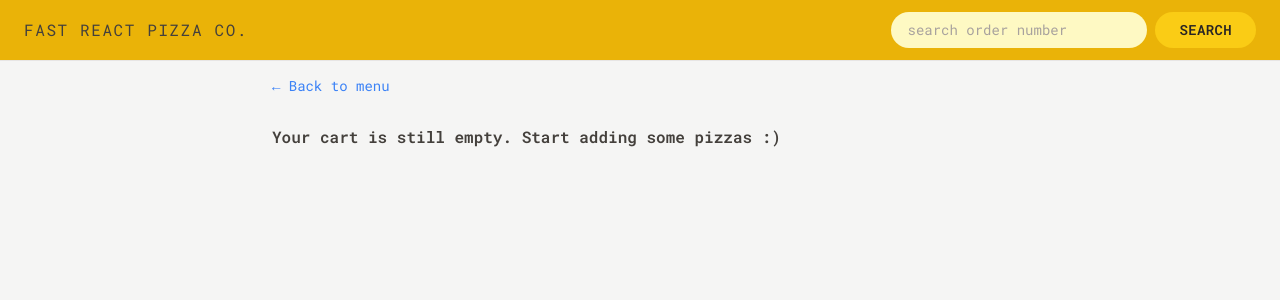
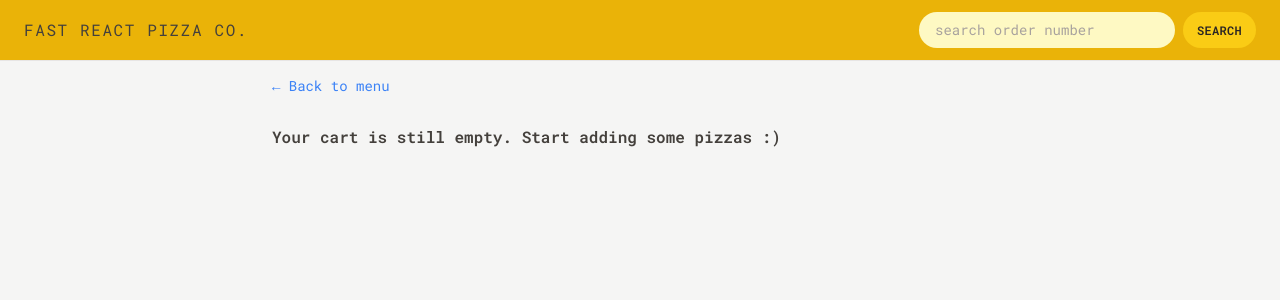
Before and after one commit to farshadahmadian/fast_react_pizza, a React (Vite) app: page /cart in a window 1280 px wide. Shown: the top 300 px of the page. Built offline with nearby package versions, Linux system fonts and the light colour scheme.

Commit message:
add reset username and cart

```diff
--- a/src/features/order/SearchOrder.tsx
+++ b/src/features/order/SearchOrder.tsx
@@ -19,19 +19,22 @@ function SearchOrder() {
   }
 
   return (
-    <form onSubmit={handleSubmit}>
+    <form
+      onSubmit={handleSubmit}
+      className="col-span-2 col-start-1 row-start-2 flex gap-2"
+    >
       <input
         placeholder="search order number"
         type="search"
         value={searchId}
         onChange={handleChange}
-        className="w-28 rounded-full bg-yellow-100 px-4 py-2 text-sm transition-all duration-300 placeholder:text-stone-400 focus:outline-none focus:ring focus:ring-yellow-500 focus:ring-opacity-50 sm:w-64 sm:focus:w-72"
+        className="flex-grow rounded-full bg-yellow-100 px-4 py-2 text-sm transition-all duration-300 placeholder:text-stone-400 focus:outline-none focus:ring focus:ring-yellow-500 focus:ring-opacity-50 sm:w-64 sm:focus:w-72"
       />
       <Button
-        sizeType="primary"
-        className="ml-2 !py-2"
+        sizeType="round"
         disabled={false}
         type="submit"
+        className="tracking-wide"
       >
         Search
       </Button>
--- a/src/features/user/Username.tsx
+++ b/src/features/user/Username.tsx
@@ -1,15 +1,34 @@
-import { useSelector } from "react-redux";
+import { useDispatch, useSelector } from "react-redux";
 import { RootStateType } from "../../store";
+import Button from "../../ui/Button";
+import { updateName } from "./userSlice";
+import { useNavigate } from "react-router-dom";
+import { updateUserLocalStorage } from "./utils";
+import { updateCartLocalStorage } from "../cart/utils";
 
 function Username() {
   const username = useSelector(
     (rootState: RootStateType) => rootState.user.username,
   );
+  const dispatch = useDispatch();
+  const navigate = useNavigate();
+
+  function handleLogout() {
+    dispatch(updateName(""));
+    updateUserLocalStorage({ username: "" });
+    updateCartLocalStorage({ cart: [] });
+    navigate("/");
+  }
 
   if (!username) return null;
 
   return (
-    <div className="hidden text-sm font-semibold md:block">{username}</div>
+    <div className="col-start-2 row-start-1 flex items-center gap-2 justify-self-end">
+      <div className="text-sm font-semibold md:block">{username}</div>
+      <Button type="button" sizeType="round" onClick={handleLogout}>
+        Logout
+      </Button>
+    </div>
   );
 }
 
--- a/src/ui/Header.tsx
+++ b/src/ui/Header.tsx
@@ -4,9 +4,9 @@ import Username from "../features/user/Username";
 
 function Header() {
   return (
-    <header className="flex items-center justify-between border-b border-stone-200 bg-yellow-500 px-4 py-3 uppercase sm:px-6">
+    <header className="grid grid-cols-[auto_auto] grid-rows-2 items-center gap-2 border-b border-stone-200 bg-yellow-500 px-4 py-3 uppercase md:flex md:items-center md:justify-between md:px-6">
       {/* Link is a react-router-dom Component and works only if Header component is a component used as the "element" prop of a "route" or it is a child of (nested in) a route component. the value of "to" (/) will append to the path of that route component */}
-      <Link to="/" className="tracking-widest">
+      <Link to="/" className="row-start-1 tracking-widest">
         Fast React Pizza Co.
       </Link>
       <SearchOrder />
```
